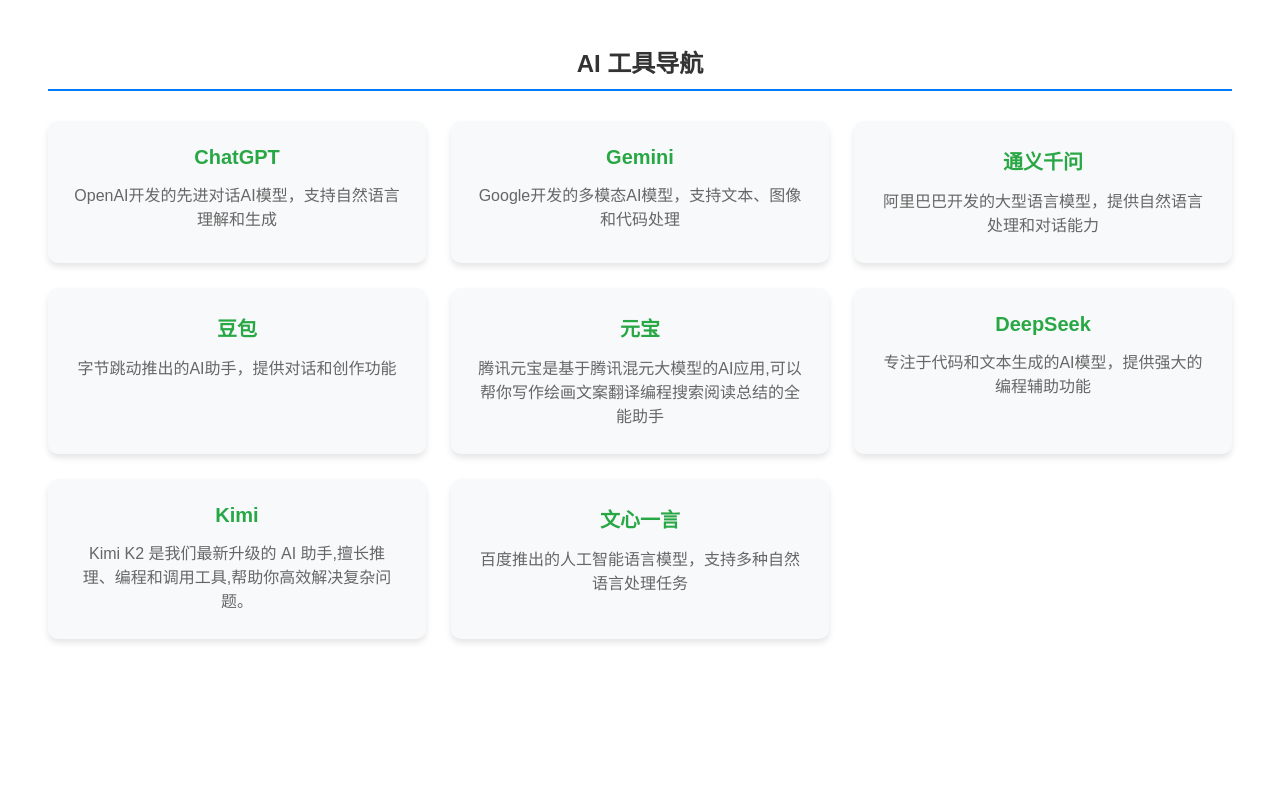
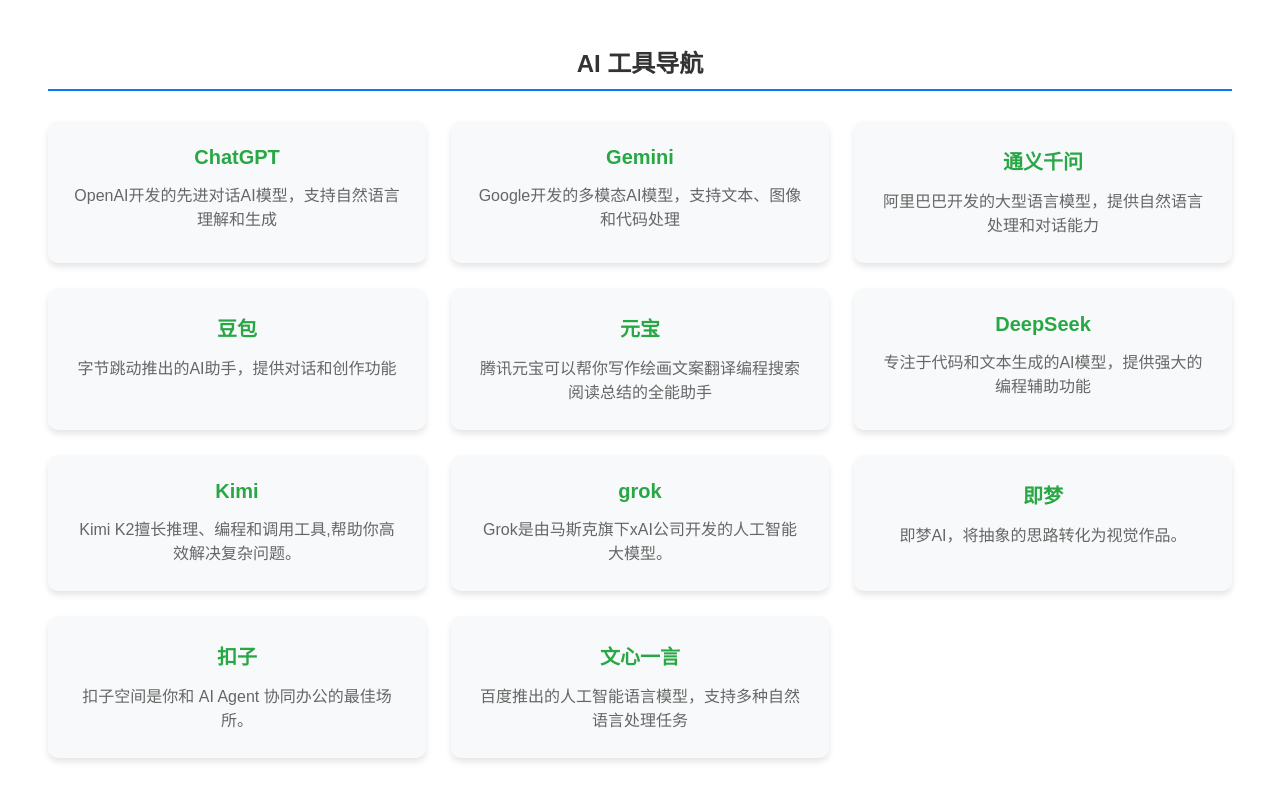
Before and after one commit to kennethfan/web-tools, a Vue app: page /web-tools/ai-navigation in a window 1280 px wide. Shown: the part 362-1162 px from the top of the page. Before the commit the page ends 1049 px from the top, so only its background shows below. Built offline with nearby package versions, Linux system fonts and the light colour scheme.

Commit message:
新增大模型产品

```diff
--- a/src/views/AiNavigation.vue
+++ b/src/views/AiNavigation.vue
@@ -29,7 +29,7 @@
       <div class="ai-tool-card">
         <a href="https://yuanbao.tencent.com/" target="_blank" rel="noopener noreferrer">
           <h3>元宝</h3>
-          <p>腾讯元宝是基于腾讯混元大模型的AI应用,可以帮你写作绘画文案翻译编程搜索阅读总结的全能助手</p>
+          <p>腾讯元宝可以帮你写作绘画文案翻译编程搜索阅读总结的全能助手</p>
         </a>
       </div>
       <div class="ai-tool-card">
@@ -41,7 +41,25 @@
       <div class="ai-tool-card">
         <a href="https://kimi.com/" target="_blank" rel="noopener noreferrer">
           <h3>Kimi</h3>
-          <p>Kimi K2 是我们最新升级的 AI 助手,擅长推理、编程和调用工具,帮助你高效解决复杂问题。</p>
+          <p>Kimi K2擅长推理、编程和调用工具,帮助你高效解决复杂问题。</p>
+        </a>
+      </div>
+      <div class="ai-tool-card">
+        <a href="https://grok.com/" target="_blank" rel="noopener noreferrer">
+          <h3>grok</h3>
+          <p>Grok是由马斯克旗下xAI公司开发的人工智能大模型。</p>
+        </a>
+      </div>
+      <div class="ai-tool-card">
+        <a href="https://jimeng.jianying.com/" target="_blank" rel="noopener noreferrer">
+          <h3>即梦</h3>
+          <p>即梦AI，将抽象的思路转化为视觉作品。</p>
+        </a>
+      </div>
+      <div class="ai-tool-card">
+        <a href="https://www.coze.cn/" target="_blank" rel="noopener noreferrer">
+          <h3>扣子</h3>
+          <p>扣子空间是你和 AI Agent 协同办公的最佳场所。</p>
         </a>
       </div>
       <div class="ai-tool-card">
```
